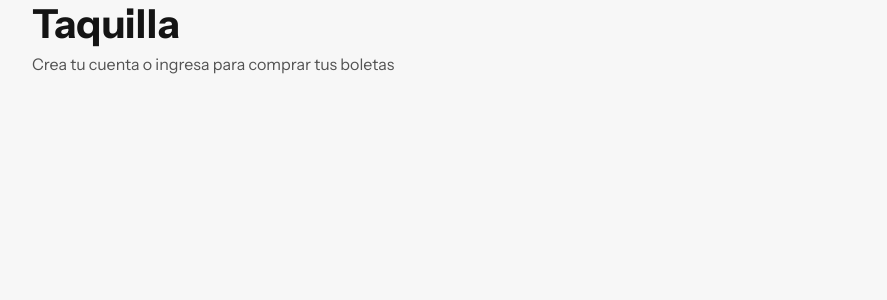
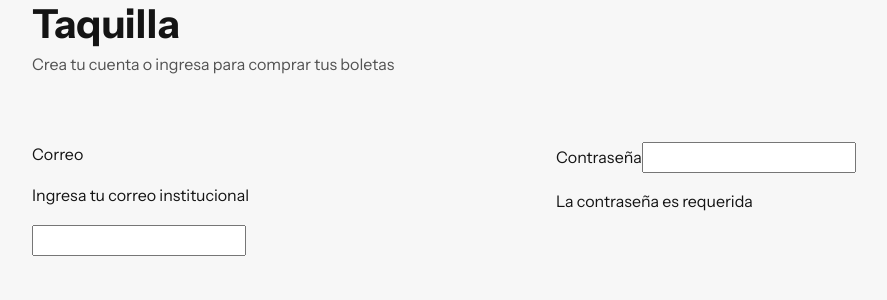
Before and after one commit to SebasMinaZ/general-project-frontend-2026, a React (Vite) app: page / in a window 1280 px wide. Shown: the top 300 px of the page, without its empty margins (96-983 px from the left). Built offline with nearby package versions, Linux system fonts and the light colour scheme.

Commit message:
feat: add configurable form field

```diff
--- a/src/App.jsx
+++ b/src/App.jsx
@@ -3,9 +3,8 @@ import "./App.css";
 import Navbar from "./components/Navbar";
 import { useEffect, useState } from "react";
 import PreferenciasCookies from "./components/PreferenciasCookies.jsx";
-import "./styles/index.css"
-
-import React from "react";
+import "./styles/index.css";
+import Campo from "./components/campo.jsx";
 
 const App = () => {
   return (
@@ -15,7 +14,20 @@ const App = () => {
           <h1>Taquilla</h1>
           <p>Crea tu cuenta o ingresa para comprar tus boletas</p>
         </header>
+
         <div className="pagina-formularios"></div>
+        <div className="pagina-formularios">
+          <Campo
+            etiqueta="Correo"
+            type="email"
+            ayuda="Ingresa tu correo institucional"
+          />
+          <Campo
+            etiqueta="Contraseña"
+            type="password"
+            error="La contraseña es requerida"
+          />
+        </div>
       </main>
     </>
   );
--- /dev/null
+++ b/src/components/Campo.css
@@ -0,0 +1,111 @@
+.tarjeta {
+  padding: 1.5rem;
+  background: var(--color-superficie);
+  border: 1px solid var(--color-borde);
+  border-radius: 0.75rem;
+}
+
+.tarjeta h2 {
+  margin: 0 0 1rem;
+  font-size: 1.375rem;
+}
+
+.formulario {
+  display: grid;
+  gap: 1rem;
+}
+
+.campo {
+  display: grid;
+  gap: 0.25rem;
+}
+
+.campo label {
+  font-weight: 600;
+}
+
+.campo input {
+  min-height: 44px;
+  padding: 0.5rem 0.75rem;
+  border: 1px solid var(--color-borde-fuerte);
+  border-radius: var(--radio);
+  color: inherit;
+  background: var(--color-superficie);
+}
+
+.campo input[aria-invalid="true"] {
+  border-color: var(--color-error);
+}
+
+.campo-ayuda,
+.campo-error {
+  margin: 0;
+  font-size: 0.875rem;
+}
+
+.campo-ayuda {
+  color: var(--color-texto-suave);
+}
+
+.campo-error {
+  color: var(--color-error);
+}
+
+.campo-casilla {
+  grid-template-columns: auto 1fr;
+  align-items: start;
+  column-gap: 0.5rem;
+}
+
+.campo-casilla input {
+  width: 1.25rem;
+  height: 1.25rem;
+  min-height: 0;
+  margin: 0.15rem 0 0;
+  accent-color: var(--color-primario);
+}
+
+.campo-casilla label {
+  font-weight: 400;
+}
+
+.campo-casilla .campo-error {
+  grid-column: 1 / -1;
+}
+
+.formulario button {
+  min-height: 44px;
+  padding: 0.625rem 1rem;
+  border: 0;
+  border-radius: var(--radio);
+  color: #ffffff;
+  background: var(--color-primario);
+  font-weight: 600;
+  cursor: pointer;
+}
+
+.formulario button:hover {
+  background: var(--color-primario-hover);
+}
+
+.formulario button:disabled {
+  opacity: 0.7;
+  cursor: progress;
+}
+
+.formulario-alerta {
+  margin: 0;
+  padding: 0.75rem;
+  border: 1px solid var(--color-error);
+  border-radius: var(--radio);
+  color: var(--color-error);
+}
+
+.formulario-exito {
+  margin: 1rem 0 0;
+  color: var(--color-exito);
+}
+
+.formulario-exito:empty {
+  margin: 0;
+}
--- /dev/null
+++ b/src/components/campo.jsx
@@ -0,0 +1,36 @@
+import React, { useId } from "react";
+
+const Campo = ({ etiqueta, ayuda, error, ...atributos }) => {
+  const id = useId();
+  const idAyuda = `${id}-ayuda`;
+  const idError = `${id}-error`;
+  const descripcion = [ayuda && idAyuda, error && idError]
+    .filter(Boolean)
+    .join(" ");
+
+  return (
+    <>
+      <div className="campo">
+        <label htmlFor={id}>{etiqueta}</label>
+        {ayuda && (
+          <p id={idAyuda} className="campo-ayuda">
+            {ayuda}
+          </p>
+        )}
+        <input
+           id= {id}
+           aria-invalid={error ? "true" : "false"}
+           aria-describedby={descripcion || undefined}
+           {...atributos}
+        />
+        {error && (
+            <p id={idError} className="campo-error">
+            {error}
+            </p>
+        )}
+      </div>
+    </>
+  );
+};
+
+export default Campo;
```
